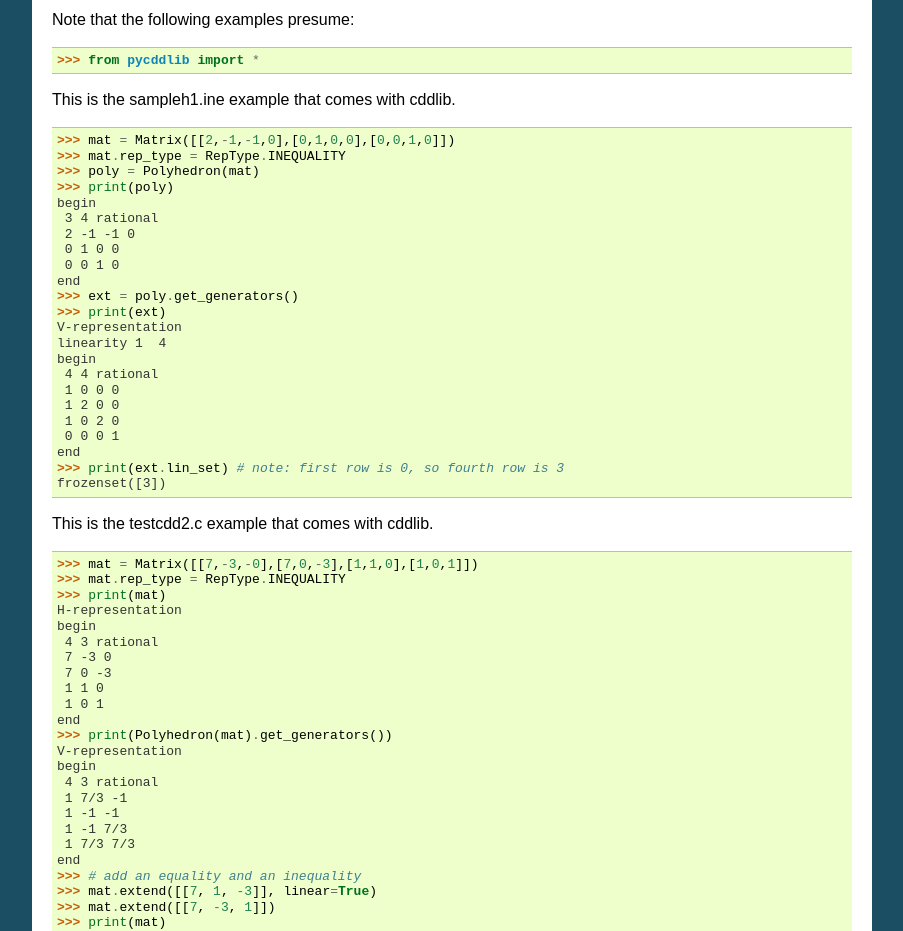
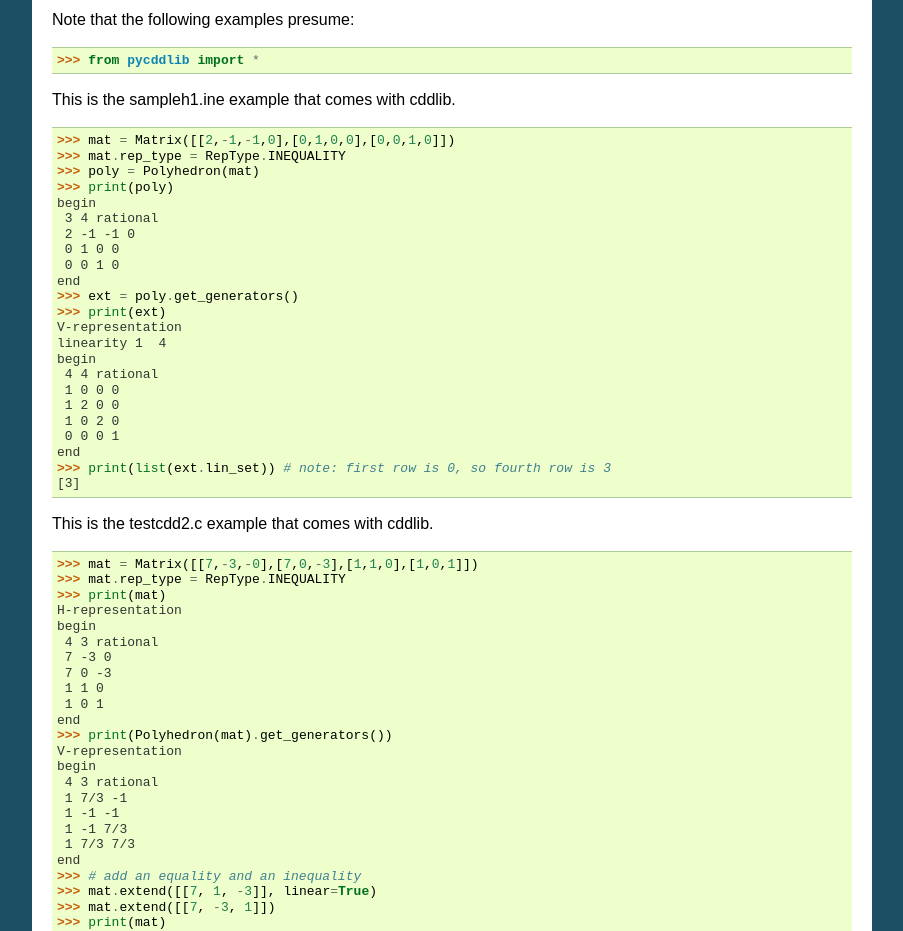
Before and after one commit to mcmtroffaes/pycddlib, a Sphinx documentation site: the page built from docs/polyhedron.rst, in a window 1280 px wide. Shown: the part 683-1614 px from the top of the page, without its empty margins (198-1101 px from the left). Built offline with Sphinx 7.4.7, drawn with Linux system fonts in a browser that asks for light colours; formulas are drawn with MathJax 3; the version number could not be read and is left out.

Commit message:
Fixes for Python 3.

```diff
--- a/docs/matrix.rst
+++ b/docs/matrix.rst
@@ -36,7 +36,7 @@ Note that the following examples presume:
 Declaring matrices, and checking some attributes:
 
 >>> mat1 = Matrix([[1,2],[3,4]])
->>> print mat1
+>>> print(mat1)
 begin
  2 2 rational
  1 2
@@ -58,7 +58,7 @@ IndexError: row index out of range
 >>> mat1.extend([[5,6]])
 >>> mat1.row_size
 3
->>> print mat1
+>>> print(mat1)
 begin
  3 2 rational
  1 2
@@ -75,7 +75,7 @@ end
 ((3, 4), (5, 6))
 >>> mat1[:-1]
 ((1, 2), (3, 4))
->>> print mat2
+>>> print(mat2)
 begin
  2 2 rational
  1 2
--- a/docs/polyhedron.rst
+++ b/docs/polyhedron.rst
@@ -50,8 +50,8 @@ begin
  1 0 2 0
  0 0 0 1
 end
->>> print(ext.lin_set) # note: first row is 0, so fourth row is 3
-frozenset([3])
+>>> print(list(ext.lin_set)) # note: first row is 0, so fourth row is 3
+[3]
 
 This is the testcdd2.c example that comes with cddlib.
 
```
Also changed, not shown: 1 other file.
